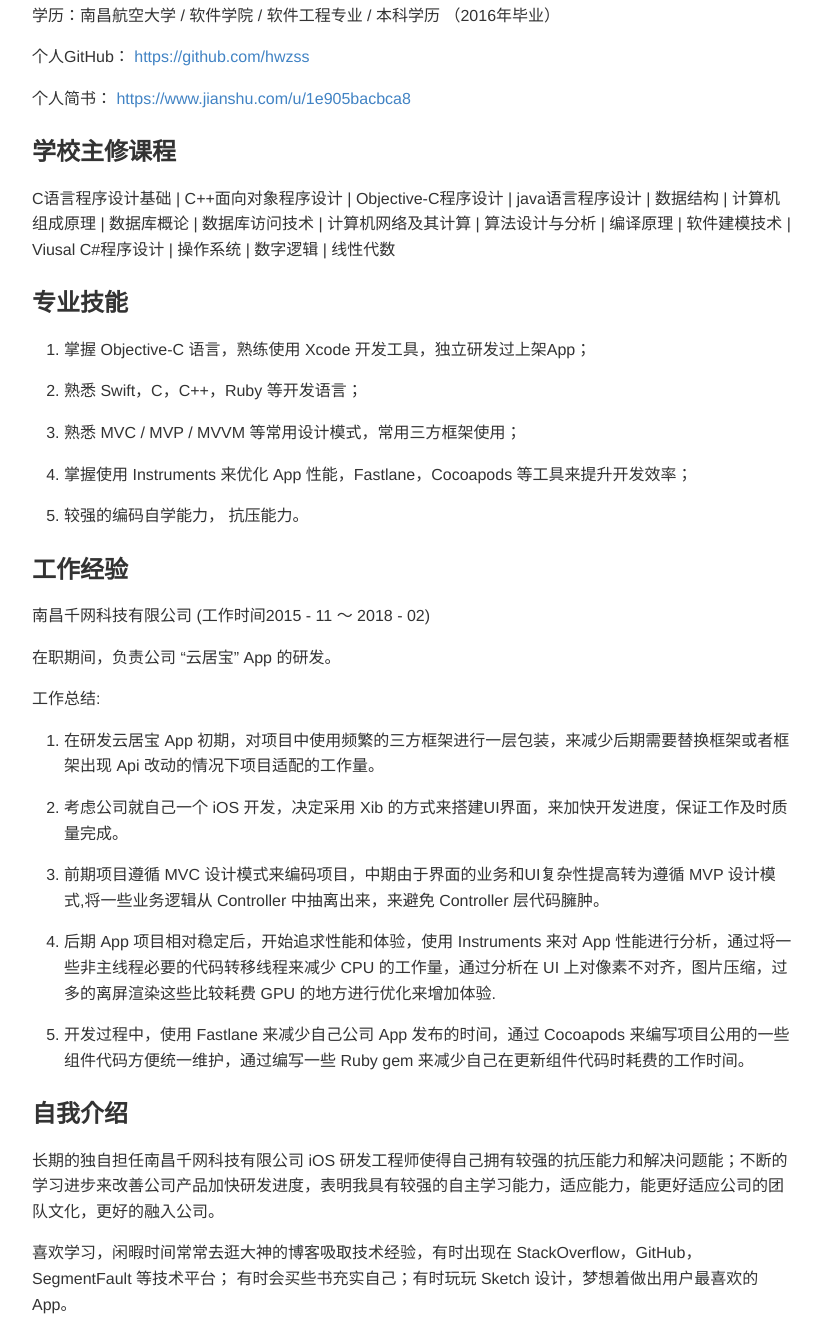
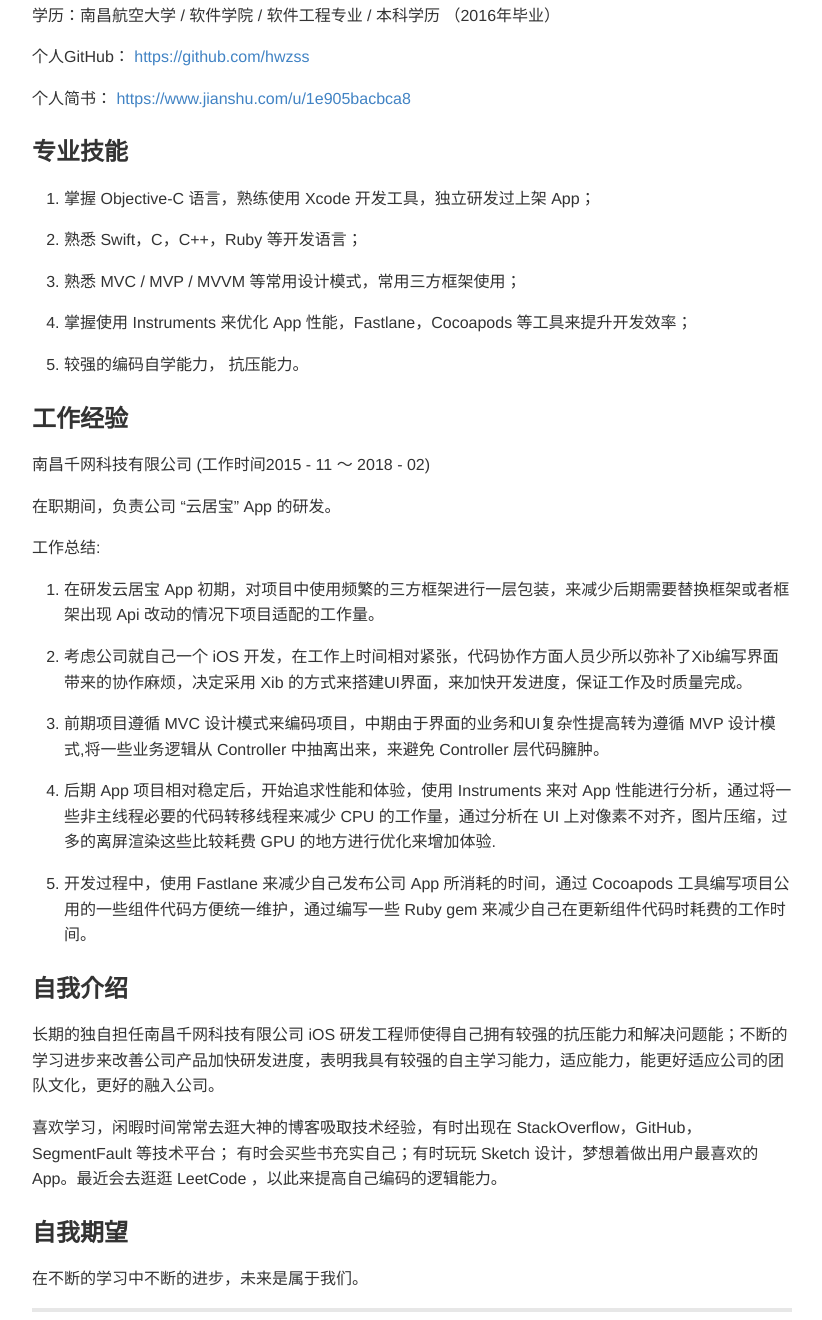
Before and after one commit to hwzss/hwzss.github.io, a plain HTML site: page index.html in a window 1280 px wide. Shown: the part 138-1458 px from the top of the page, without its empty margins (228-1050 px from the left). Drawn offline with Linux system fonts and the light colour scheme.

Commit message:
移除课程

```diff
--- a/index.html
+++ b/index.html
@@ -848,21 +848,17 @@ github.com style (c) Vasily Polovnyov <vast@whiteants.net>
 
 <p>个人简书： <a href="https://www.jianshu.com/u/1e905bacbca8">https://www.jianshu.com/u/1e905bacbca8</a></p>
 
-<h3 id="toc_1">学校主修课程</h3>
-
-<p>C语言程序设计基础 | C++面向对象程序设计 | Objective-C程序设计 | java语言程序设计 | 数据结构 | 计算机组成原理 | 数据库概论 | 数据库访问技术 | 计算机网络及其计算 | 算法设计与分析 | 编译原理 | 软件建模技术 | Viusal C#程序设计 | 操作系统 | 数字逻辑 | 线性代数</p>
-
-<h3 id="toc_2">专业技能</h3>
+<h3 id="toc_1">专业技能</h3>
 
 <ol>
-<li><p>掌握 Objective-C 语言，熟练使用 Xcode 开发工具，独立研发过上架App；</p></li>
+<li><p>掌握 Objective-C 语言，熟练使用 Xcode 开发工具，独立研发过上架 App；</p></li>
 <li><p>熟悉 Swift，C，C++，Ruby 等开发语言；</p></li>
 <li><p>熟悉 MVC / MVP / MVVM 等常用设计模式，常用三方框架使用；</p></li>
 <li><p>掌握使用 Instruments 来优化 App 性能，Fastlane，Cocoapods 等工具来提升开发效率；</p></li>
 <li><p>较强的编码自学能力， 抗压能力。</p></li>
 </ol>
 
-<h3 id="toc_3">工作经验</h3>
+<h3 id="toc_2">工作经验</h3>
 
 <p>南昌千网科技有限公司 (工作时间2015 - 11 ～ 2018 - 02)</p>
 
@@ -872,19 +868,19 @@ github.com style (c) Vasily Polovnyov <vast@whiteants.net>
 
 <ol>
 <li><p>在研发云居宝 App 初期，对项目中使用频繁的三方框架进行一层包装，来减少后期需要替换框架或者框架出现 Api 改动的情况下项目适配的工作量。</p></li>
-<li><p>考虑公司就自己一个 iOS 开发，决定采用 Xib 的方式来搭建UI界面，来加快开发进度，保证工作及时质量完成。</p></li>
+<li><p>考虑公司就自己一个 iOS 开发，在工作上时间相对紧张，代码协作方面人员少所以弥补了Xib编写界面带来的协作麻烦，决定采用 Xib 的方式来搭建UI界面，来加快开发进度，保证工作及时质量完成。</p></li>
 <li><p>前期项目遵循 MVC 设计模式来编码项目，中期由于界面的业务和UI复杂性提高转为遵循 MVP 设计模式,将一些业务逻辑从 Controller 中抽离出来，来避免 Controller 层代码臃肿。</p></li>
 <li><p>后期 App 项目相对稳定后，开始追求性能和体验，使用 Instruments 来对 App 性能进行分析，通过将一些非主线程必要的代码转移线程来减少 CPU 的工作量，通过分析在 UI 上对像素不对齐，图片压缩，过多的离屏渲染这些比较耗费 GPU 的地方进行优化来增加体验.</p></li>
-<li><p>开发过程中，使用 Fastlane 来减少自己公司 App 发布的时间，通过 Cocoapods 来编写项目公用的一些组件代码方便统一维护，通过编写一些 Ruby gem 来减少自己在更新组件代码时耗费的工作时间。</p></li>
+<li><p>开发过程中，使用 Fastlane 来减少自己发布公司 App 所消耗的时间，通过 Cocoapods 工具编写项目公用的一些组件代码方便统一维护，通过编写一些 Ruby gem 来减少自己在更新组件代码时耗费的工作时间。</p></li>
 </ol>
 
-<h3 id="toc_4">自我介绍</h3>
+<h3 id="toc_3">自我介绍</h3>
 
 <p>长期的独自担任南昌千网科技有限公司 iOS 研发工程师使得自己拥有较强的抗压能力和解决问题能；不断的学习进步来改善公司产品加快研发进度，表明我具有较强的自主学习能力，适应能力，能更好适应公司的团队文化，更好的融入公司。</p>
 
-<p>喜欢学习，闲暇时间常常去逛大神的博客吸取技术经验，有时出现在 StackOverflow，GitHub，SegmentFault 等技术平台； 有时会买些书充实自己；有时玩玩 Sketch 设计，梦想着做出用户最喜欢的 App。</p>
+<p>喜欢学习，闲暇时间常常去逛大神的博客吸取技术经验，有时出现在 StackOverflow，GitHub，SegmentFault 等技术平台； 有时会买些书充实自己；有时玩玩 Sketch 设计，梦想着做出用户最喜欢的 App。最近会去逛逛 LeetCode ，以此来提高自己编码的逻辑能力。</p>
 
-<h3 id="toc_5">自我期望</h3>
+<h3 id="toc_4">自我期望</h3>
 
 <p>在不断的学习中不断的进步，未来是属于我们。</p>
 
```
